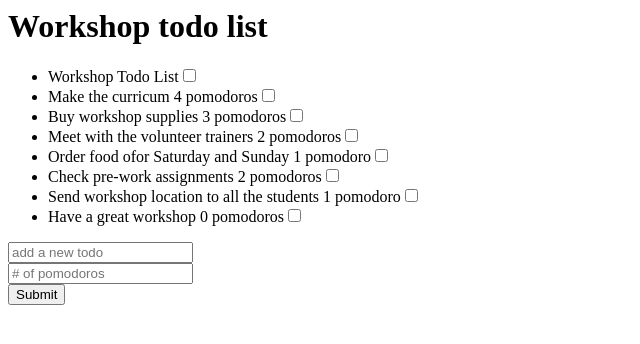
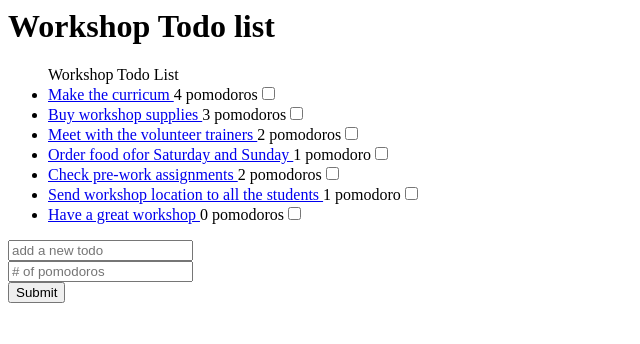
Before and after one commit to Jacky384537/todo_app, a plain HTML site: page index.html in a window 1280 px wide. Shown: the whole page, without its empty margins (0-640 px from the left). Drawn offline with Linux system fonts and the light colour scheme.

Commit message:
put links on page

```diff
--- a/index.html
+++ b/index.html
@@ -6,17 +6,17 @@
 
     <body>
 
-        <h1>Workshop todo list</h1>
+        <h1>Workshop Todo list</h1>
 
         <ul>
-            <li>Workshop Todo List<input type="checkbox"</li>
-            <li>Make the curricum 4 pomodoros<input type="checkbox"</li>
-            <li>Buy workshop supplies 3 pomodoros<input type="checkbox"</li>
-            <li>Meet with the volunteer trainers 2 pomodoros<input type="checkbox"</li>
-            <li>Order food ofor Saturday and Sunday 1 pomodoro<input type="checkbox"</li>
-            <li>Check pre-work assignments 2 pomodoros<input type="checkbox"</li>
-            <li>Send workshop location to all the students 1 pomodoro<input type="checkbox"</li>
-            <li>Have a great workshop 0 pomodoros<input type="checkbox"</li>
+            Workshop Todo List
+            <li><a href="/show.html">Make the curricum </a>4 pomodoros<input type="checkbox"</li>
+            <li><a href="/show.html">Buy workshop supplies </a>3 pomodoros<input type="checkbox"</li>
+            <li><a href="/show.html">Meet with the volunteer trainers </a>2 pomodoros<input type="checkbox"</li>
+            <li><a href="/show.html">Order food ofor Saturday and Sunday </a>1 pomodoro<input type="checkbox"</li>
+            <li><a href="/show.html">Check pre-work assignments </a>2 pomodoros<input type="checkbox"</li>
+            <li><a href="/show.html">Send workshop location to all the students </a>1 pomodoro<input type="checkbox"</li>
+            <li><a href="/show.html">Have a great workshop </a>0 pomodoros<input type="checkbox"</li>
         </ul>
         <input type ="text" placeholder="add a new todo"><br>
         <input type ="number" placeholder="# of pomodoros"><br>
```
